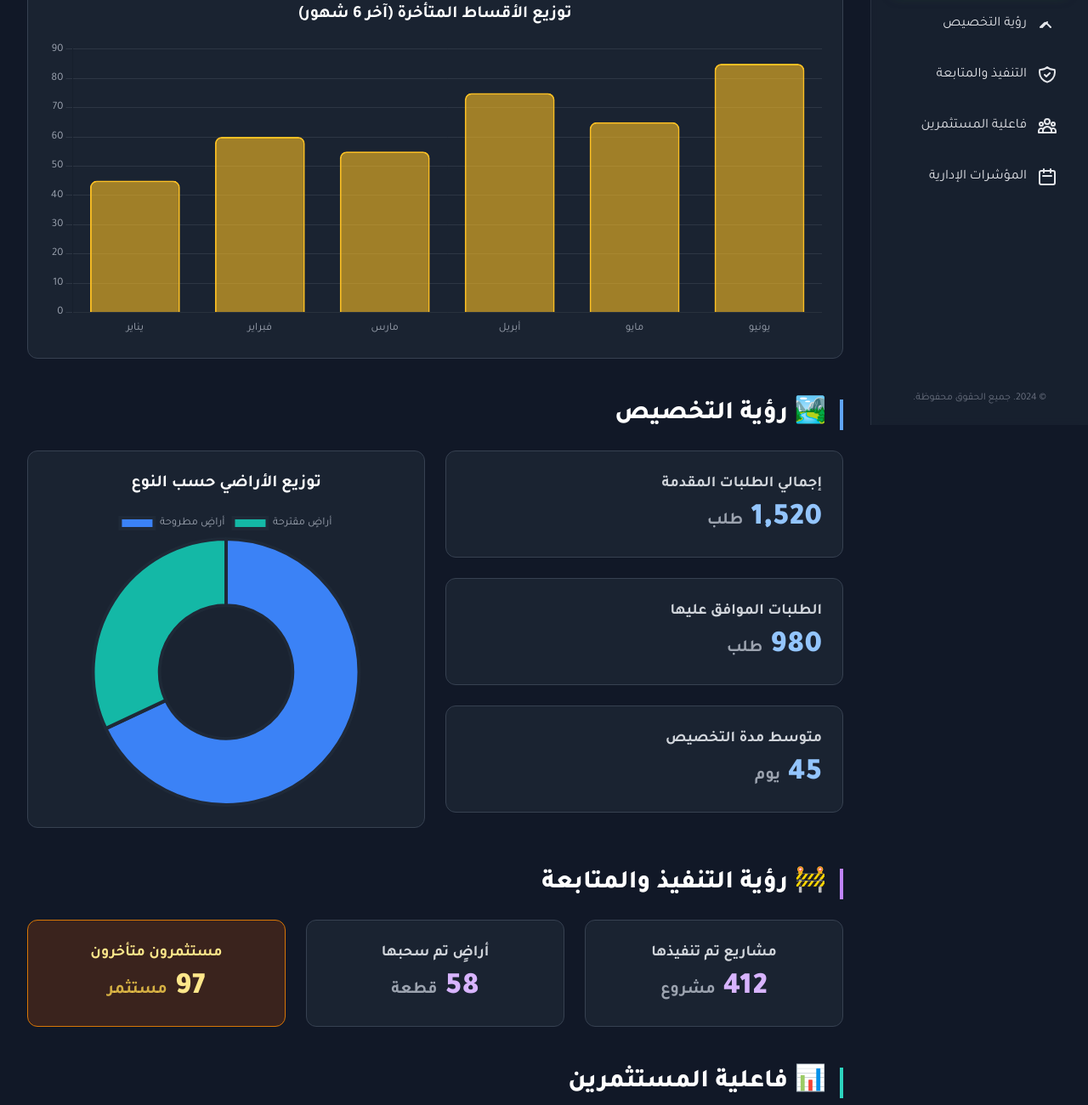
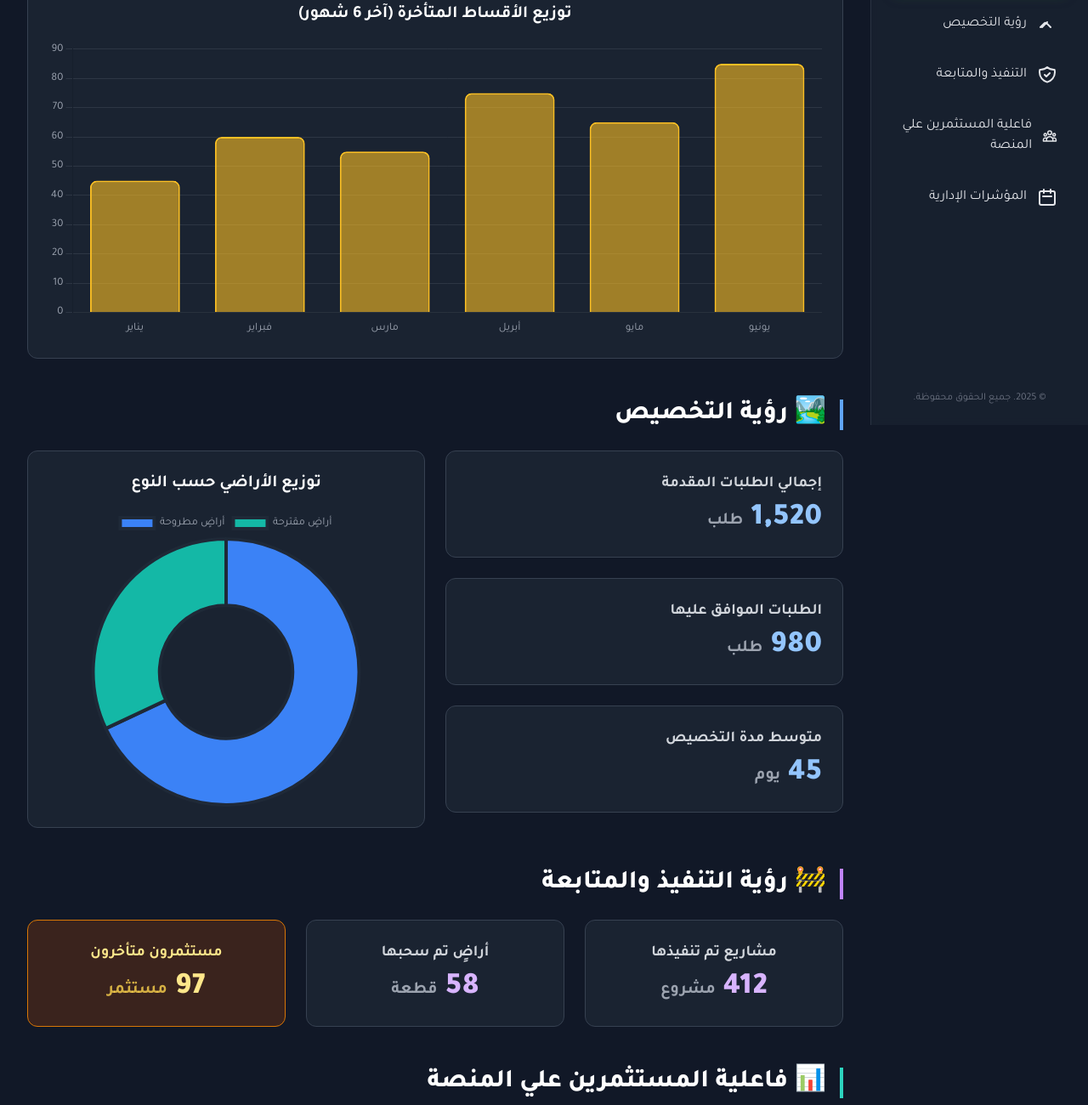
Before and after one commit to mohameedYahia/New2, a plain HTML site: page index.html in a window 1280 px wide. Shown: the part 300-1600 px from the top of the page at 85% size. Drawn offline with nearby package versions, Linux system fonts and the light colour scheme.

Commit message:
Update index.html

```diff
--- a/index.html
+++ b/index.html
@@ -93,7 +93,7 @@
                     </a></li>
                      <li><a href="#investors" class="sidebar-link flex items-center p-3 rounded-lg hover:bg-gray-700 transition-colors duration-200">
                         <svg class="w-6 h-6 ml-3" fill="none" stroke="currentColor" viewBox="0 0 24 24"><path stroke-linecap="round" stroke-linejoin="round" stroke-width="2" d="M17 20h5v-2a3 3 0 00-5.356-1.857M17 20H7m10 0v-2c0-.656-.126-1.283-.356-1.857M7 20H2v-2a3 3 0 015.356-1.857M7 20v-2c0-.656.126-1.283.356-1.857m0 0a5.002 5.002 0 019.288 0M15 7a3 3 0 11-6 0 3 3 0 016 0zm6 3a2 2 0 11-4 0 2 2 0 014 0zM7 10a2 2 0 11-4 0 2 2 0 014 0z"></path></svg>
-                        فاعلية المستثمرين
+                        فاعلية المستثمرين علي المنصة
                     </a></li>
                     <li><a href="#admin" class="sidebar-link flex items-center p-3 rounded-lg hover:bg-gray-700 transition-colors duration-200">
                         <svg class="w-6 h-6 ml-3" fill="none" stroke="currentColor" viewBox="0 0 24 24"><path stroke-linecap="round" stroke-linejoin="round" stroke-width="2" d="M8 7V3m8 4V3m-9 8h10M5 21h14a2 2 0 002-2V7a2 2 0 00-2-2H5a2 2 0 00-2 2v12a2 2 0 002 2z"></path></svg>
@@ -102,7 +102,7 @@
                 </ul>
             </nav>
             <div class="text-center text-xs text-gray-500">
-                &copy; 2024. جميع الحقوق محفوظة.
+                &copy; 2025. جميع الحقوق محفوظة.
             </div>
         </aside>
 
@@ -188,7 +188,7 @@
                 </section>
 
                 <section id="investors" class="fade-in">
-                    <h2 class="text-3xl font-extrabold text-white mb-6 border-r-4 border-teal-400 pr-4">📊 فاعلية المستثمرين</h2>
+                    <h2 class="text-3xl font-extrabold text-white mb-6 border-r-4 border-teal-400 pr-4">📊 فاعلية المستثمرين علي المنصة</h2>
                      <div class="grid grid-cols-1 sm:grid-cols-2 xl:grid-cols-3 gap-6 mb-8">
                         <div class="bg-gray-800/70 p-6 rounded-xl border border-gray-700 hover:border-teal-400 transition-all duration-300 transform hover:-translate-y-1">
                             <h3 class="text-lg font-semibold text-gray-300">إجمالي المستثمرين</h3>
```
